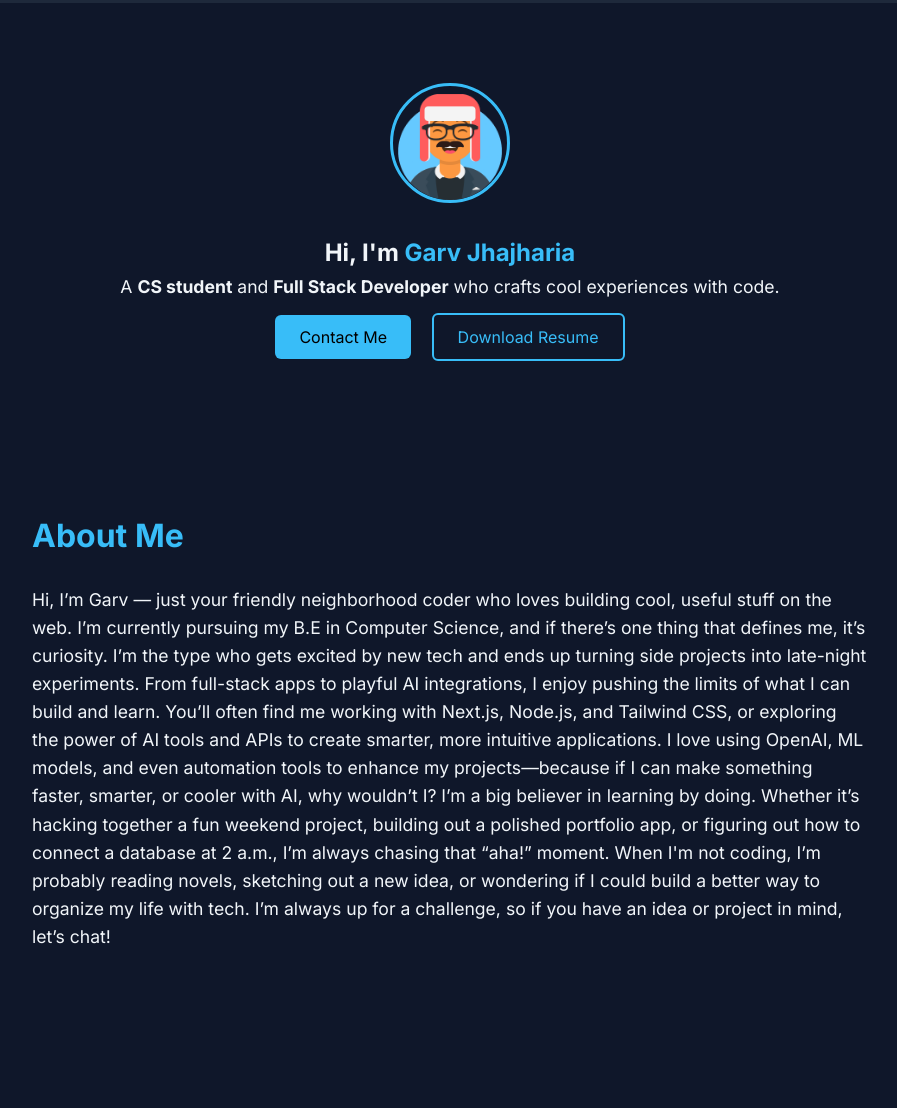
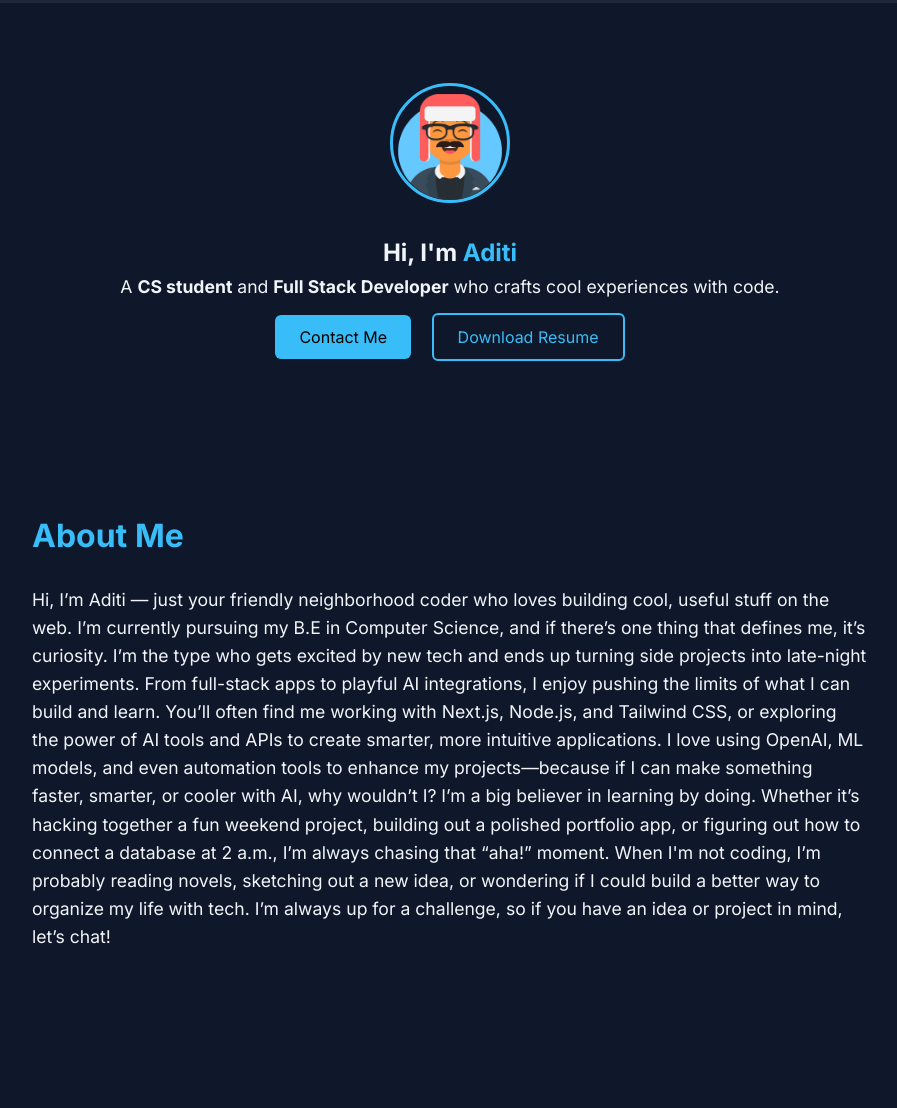
Before and after one commit to garvj65/portfolio-stat, a plain HTML site: page index.html in a window 1280 px wide. Shown: the part 73-1181 px from the top of the page, without its empty margins (190-1087 px from the left). Drawn offline with Linux system fonts and the light colour scheme.

Commit message:
changes me

```diff
--- a/index.html
+++ b/index.html
@@ -29,7 +29,7 @@
         alt="Garv Avatar"
         class="avatar"
       />
-      <h1>Hi, I'm <span class="highlight">Garv Jhajharia</span></h1>
+      <h1>Hi, I'm <span class="highlight">Aditi</span></h1>
       <p>
         A <strong>CS student</strong> and
         <strong>Full Stack Developer</strong> who crafts cool experiences with
@@ -46,7 +46,7 @@
     <section id="about" class="section">
       <h2>About Me</h2>
       <p>
-        Hi, I’m Garv — just your friendly neighborhood coder who loves building
+        Hi, I’m Aditi — just your friendly neighborhood coder who loves building
         cool, useful stuff on the web. I’m currently pursuing my B.E in Computer
         Science, and if there’s one thing that defines me, it’s curiosity. I’m
         the type who gets excited by new tech and ends up turning side projects
```
